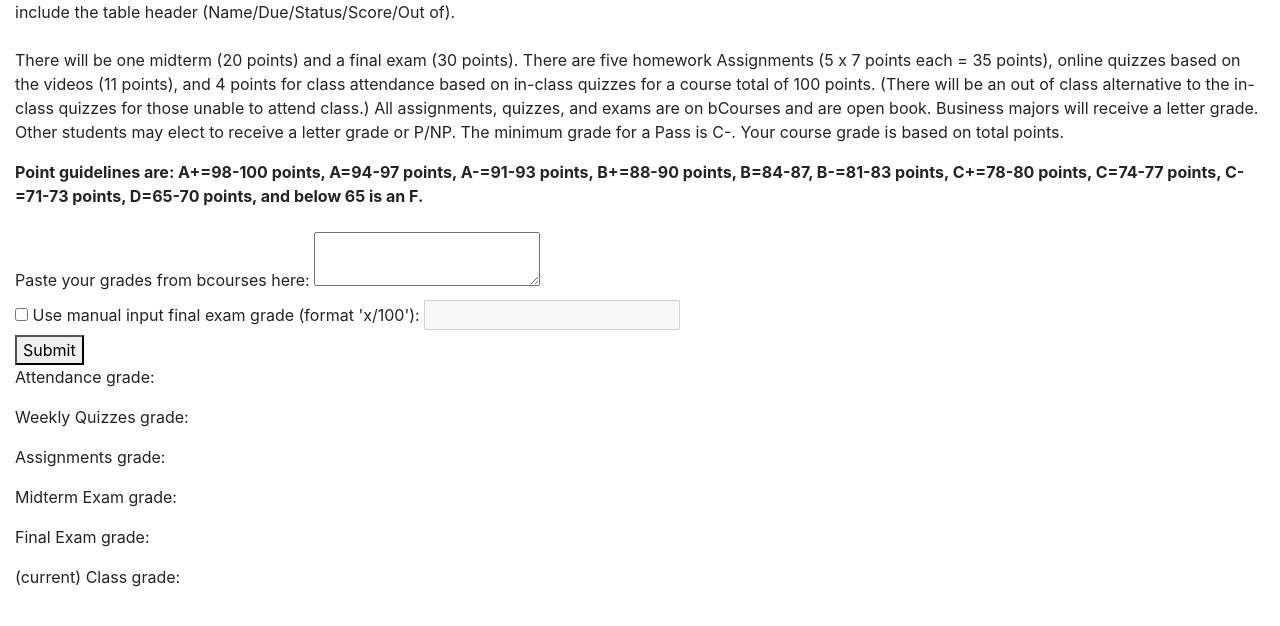
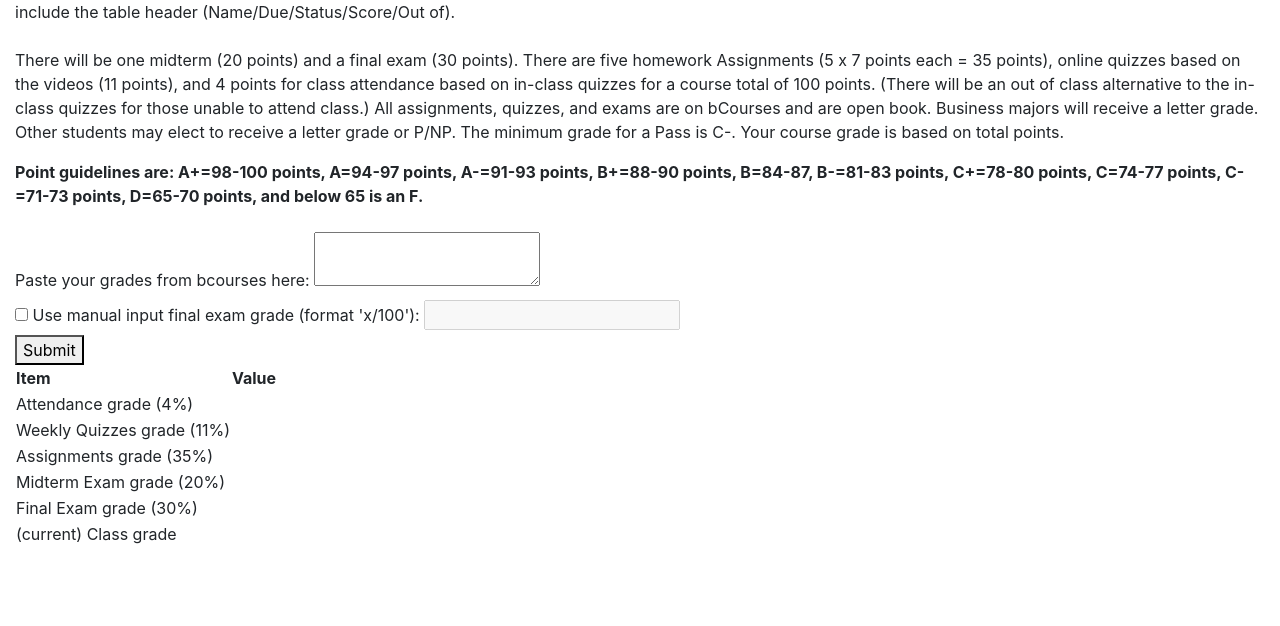
Before and after one commit to ngopaul/ngopaul.github.io, a plain HTML site: page classes/ugba-135/index.html in a window 1280 px wide. Shown: the part 104-730 px from the top of the page. Drawn offline with nearby package versions, Linux system fonts and the light colour scheme.

Commit message:
ugba calculator: arranged output into table, fixed workaround for chrome

```diff
--- a/classes/ugba-135/index.html
+++ b/classes/ugba-135/index.html
@@ -29,7 +29,9 @@
                 raw_paste = raw_paste.replaceAll("Attendance\n", '')
                 raw_paste = raw_paste.replaceAll("Weekly Quizzes\n", '')
                 raw_paste = raw_paste.replaceAll("Assignments\n", '')
+                raw_paste = raw_paste.replaceAll("Spring 2021 Midterm Exam\n", "a-workaround-for-chrome")
                 raw_paste = raw_paste.replaceAll("Midterm Exam\n", '')
+                raw_paste = raw_paste.replaceAll("a-workaround-for-chrome", "Spring 2021 Midterm Exam\n")
                 raw_paste = raw_paste.replaceAll("Final Exam\n", '')
 
                 raw_paste = raw_paste.replaceAll("\r", "\n")
@@ -178,20 +180,36 @@
         <br>
         <button onclick="parseCalculateDisplayGrade()">Submit</button>
         <br>
-        <div>
-            <p>Attendance grade:</p>
-            <p id="attendance-grade"></p>
-            <p>Weekly Quizzes grade:</p>
-            <p id="weekly-quizzes-grade"></p>
-            <p>Assignments grade:</p>
-            <p id="assignments-grade"></p>
-            <p>Midterm Exam grade:</p>
-            <p id="midterm-exam-grade"></p>
-            <p>Final Exam grade:</p>
-            <p id="final-exam-grade"></p>
-            <p>(current) Class grade:</p>
-            <p id="class-grade"></p>
-        </div>
+        <table>
+            <tr>
+                <th>Item</th>
+                <th>Value</th>
+            </tr>
+            <tr>
+                <td>Attendance grade (4%)</td>
+                <td id="attendance-grade" style="float: right"></td>
+            </tr>
+            <tr>
+                <td>Weekly Quizzes grade (11%)</td>
+                <td id="weekly-quizzes-grade" style="float: right"></td>
+            </tr>
+            <tr>
+                <td>Assignments grade (35%)</td>
+                <td id="assignments-grade" style="float: right"></td>
+            </tr>
+            <tr>
+                <td>Midterm Exam grade (20%)</td>
+                <td id="midterm-exam-grade" style="float: right"></td>
+            </tr>
+            <tr>
+                <td>Final Exam grade (30%)</td>
+                <td id="final-exam-grade" style="float: right"></td>
+            </tr>
+            <tr>
+                <td>(current) Class grade</td>
+                <td id="class-grade" style="float: right"></td>
+            </tr>
+        </table>
 <!--        <input type="submit" name="Submit" value="Submit">-->
     </form>
 </div>
```
